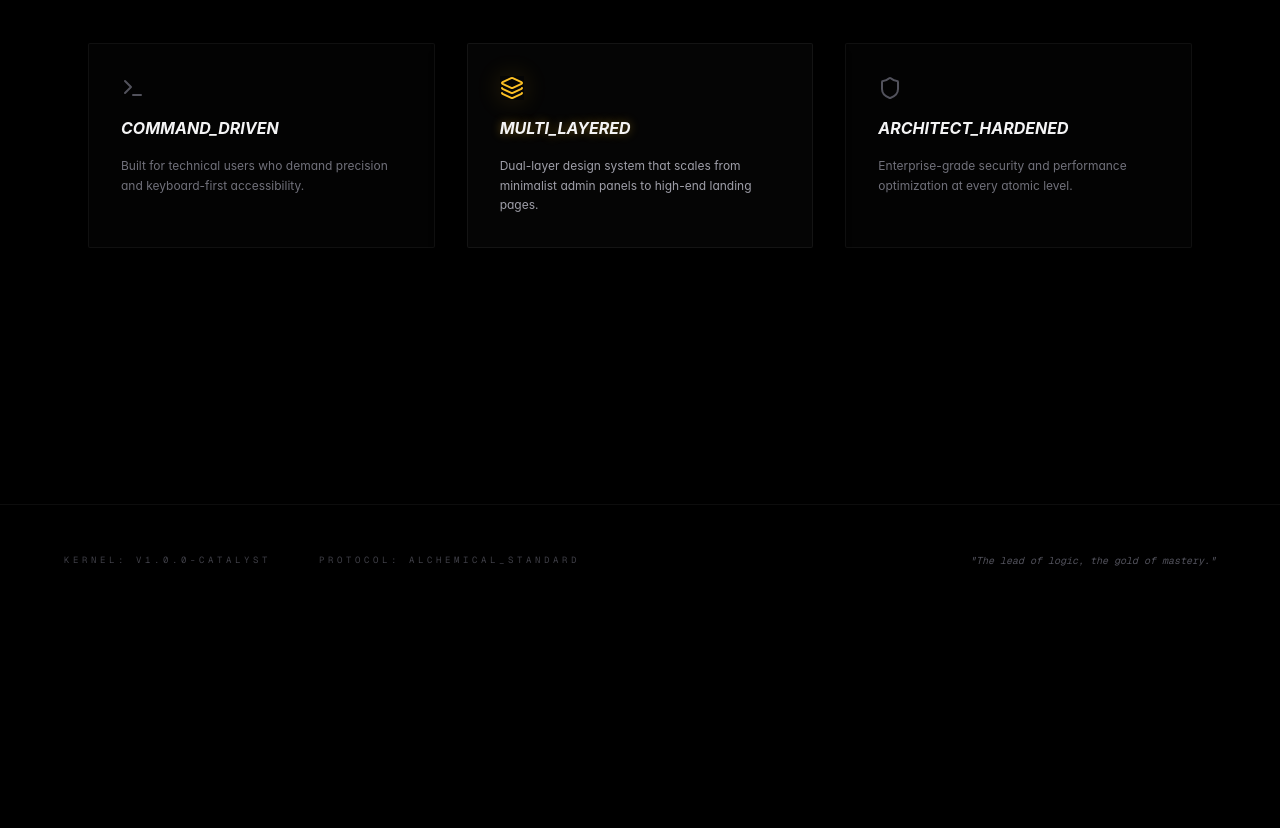
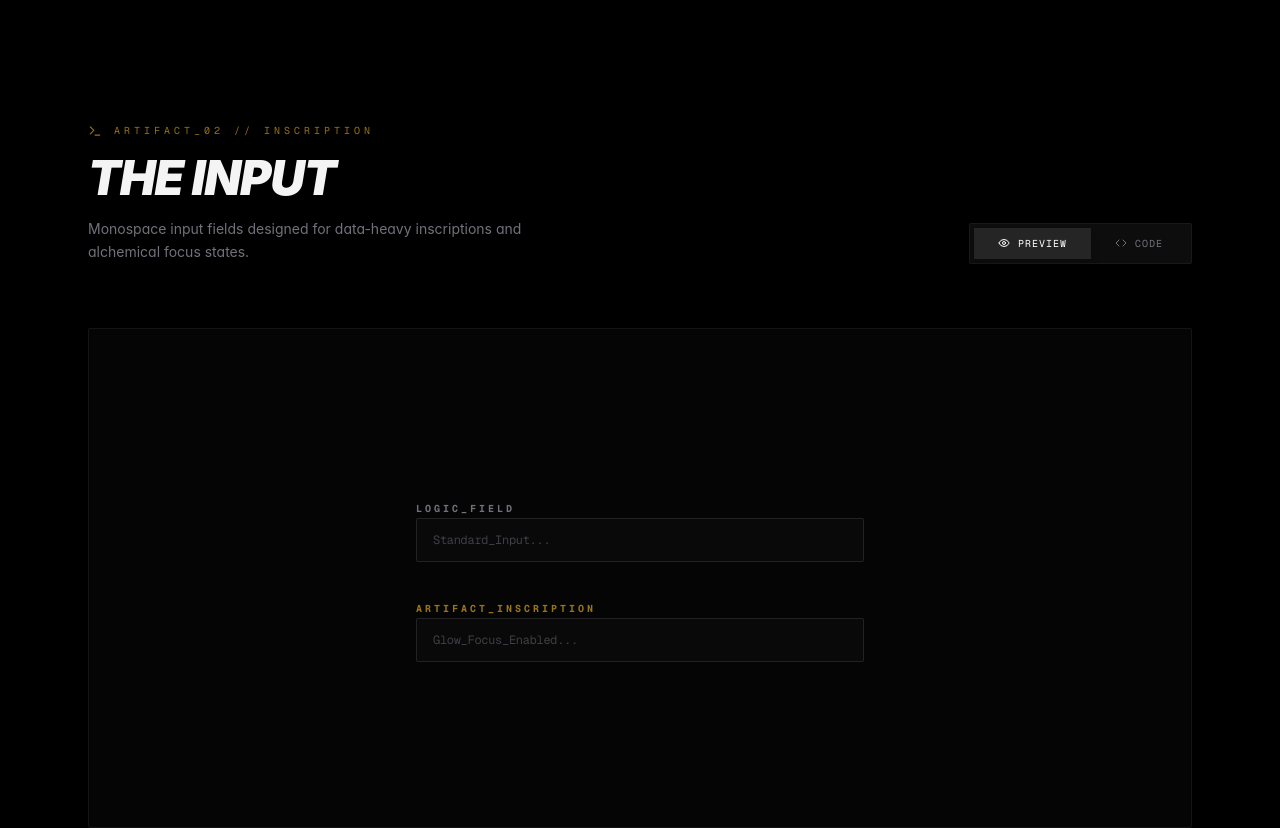
Before and after one commit to 8eyond-Infinite/8eyond-ui, a Next.js app: page / in a window 1280 px wide. Shown: the part 1680-2508 px from the top of the page. Before the commit the page ends 2296 px from the top, so only its background shows below. Built offline with nearby package versions, Linux system fonts and the light colour scheme.

Commit message:
feat: implement Input and Label components with alchemical showcase

```diff
--- a/app/page.tsx
+++ b/app/page.tsx
@@ -10,6 +10,8 @@ import {
   CardDescription,
   CardContent,
   CardFooter,
+  Input,
+  Label,
 } from "@/components/ui";
 import { cn } from "@/lib/utils";
 import {
@@ -24,16 +26,18 @@ import {
   Terminal,
   Cpu,
   Sparkles,
+  Inscription,
 } from "lucide-react";
 
 export default function Home() {
   const [activeTab, setActiveTab] = useState<"preview" | "code">("preview");
+  const [activeInputTab, setActiveInputTab] = useState<"preview" | "code">(
+    "preview"
+  );
   const [copied, setCopied] = useState(false);
 
-  const copyCode = () => {
-    navigator.clipboard.writeText(
-      `<Button variant="alchemist" size="lg">\n  Transmute Artifact\n</Button>`
-    );
+  const copyCode = (code: string) => {
+    navigator.clipboard.writeText(code);
     setCopied(true);
     setTimeout(() => setCopied(false), 2000);
   };
@@ -108,7 +112,8 @@ export default function Home() {
             </div>
           </motion.div>
 
-          <div className="grid grid-cols-1 gap-40">
+          <div className="grid grid-cols-1 gap-60">
+            {/* Artifact 01: Button */}
             <div className="space-y-16">
               <div className="flex flex-col md:flex-row md:items-end justify-between gap-8">
                 <div className="space-y-4">
@@ -192,7 +197,11 @@ export default function Home() {
                           <div className="w-2.5 h-2.5 rounded-full bg-white/10" />
                         </div>
                         <button
-                          onClick={copyCode}
+                          onClick={() =>
+                            copyCode(
+                              `<Button variant="alchemist" size="lg">\n  Transmute Artifact\n</Button>`
+                            )
+                          }
                           className="text-zinc-500 hover:text-white transition-all p-2 hover:bg-white/5 rounded-md"
                         >
                           {copied ? (
@@ -220,6 +229,135 @@ export default function Home() {
                           {"  Transmute Artifact"}
                           {"\n"}
                           {"</Button>"}
+                        </code>
+                      </pre>
+                    </motion.div>
+                  )}
+                </AnimatePresence>
+              </Card>
+            </div>
+
+            {/* Artifact 02: Input */}
+            <div className="space-y-16">
+              <div className="flex flex-col md:flex-row md:items-end justify-between gap-8">
+                <div className="space-y-4">
+                  <div className="flex items-center gap-3 text-accent font-mono text-[10px] tracking-[0.4em] uppercase opacity-60">
+                    <Terminal size={14} /> Artifact_02 // INSCRIPTION
+                  </div>
+                  <h2 className="text-5xl font-black tracking-tight uppercase italic">
+                    The Input
+                  </h2>
+                  <p className="text-zinc-500 max-w-md text-sm leading-relaxed">
+                    Monospace input fields designed for data-heavy inscriptions
+                    and alchemical focus states.
+                  </p>
+                </div>
+
+                <div className="flex bg-white/5 p-1 rounded-[2px] border border-white/5 h-fit">
+                  <button
+                    onClick={() => setActiveInputTab("preview")}
+                    className={cn(
+                      "flex items-center gap-2 px-6 py-2 text-[10px] font-mono uppercase tracking-widest transition-all duration-300",
+                      activeInputTab === "preview"
+                        ? "bg-white/10 text-white shadow-lg"
+                        : "text-zinc-500 hover:text-zinc-300"
+                    )}
+                  >
+                    <Eye size={12} /> Preview
+                  </button>
+                  <button
+                    onClick={() => setActiveInputTab("code")}
+                    className={cn(
+                      "flex items-center gap-2 px-6 py-2 text-[10px] font-mono uppercase tracking-widest transition-all duration-300",
+                      activeInputTab === "code"
+                        ? "bg-white/10 text-white shadow-lg"
+                        : "text-zinc-500 hover:text-zinc-300"
+                    )}
+                  >
+                    <Code size={12} /> Code
+                  </button>
+                </div>
+              </div>
+
+              <Card
+                variant="artifact"
+                className="min-h-[500px] flex items-center justify-center relative overflow-hidden bg-white/[0.01]"
+              >
+                <AnimatePresence mode="wait">
+                  {activeInputTab === "preview" ? (
+                    <motion.div
+                      key="preview"
+                      initial={{
+                        opacity: 0,
+                        scale: 0.98,
+                        filter: "blur(10px)",
+                      }}
+                      animate={{ opacity: 1, scale: 1, filter: "blur(0px)" }}
+                      exit={{ opacity: 0, scale: 0.98, filter: "blur(10px)" }}
+                      transition={{ duration: 0.5 }}
+                      className="w-full max-w-md space-y-8 z-10"
+                    >
+                      <div className="space-y-3">
+                        <Label htmlFor="logic">Logic_Field</Label>
+                        <Input id="logic" placeholder="Standard_Input..." />
+                      </div>
+                      <div className="space-y-3">
+                        <Label htmlFor="artifact" className="text-accent/60">
+                          Artifact_Inscription
+                        </Label>
+                        <Input
+                          variant="artifact"
+                          id="artifact"
+                          placeholder="Glow_Focus_Enabled..."
+                        />
+                      </div>
+                    </motion.div>
+                  ) : (
+                    <motion.div
+                      key="code"
+                      initial={{ opacity: 0, y: 10 }}
+                      animate={{ opacity: 1, y: 0 }}
+                      exit={{ opacity: 0, y: -10 }}
+                      className="w-full max-w-2xl bg-black/40 backdrop-blur-md rounded-lg border border-white/5 p-8 font-mono text-sm relative group"
+                    >
+                      <div className="flex justify-between items-center mb-6 pb-4 border-b border-white/5">
+                        <div className="flex gap-1.5">
+                          <div className="w-2.5 h-2.5 rounded-full bg-white/10" />
+                          <div className="w-2.5 h-2.5 rounded-full bg-white/10" />
+                          <div className="w-2.5 h-2.5 rounded-full bg-white/10" />
+                        </div>
+                        <button
+                          onClick={() =>
+                            copyCode(
+                              `<Label htmlFor="key">Key</Label>\n<Input variant="artifact" id="key" />`
+                            )
+                          }
+                          className="text-zinc-500 hover:text-white transition-all p-2 hover:bg-white/5 rounded-md"
+                        >
+                          {copied ? (
+                            <Check size={16} className="text-accent" />
+                          ) : (
+                            <Copy size={16} />
+                          )}
+                        </button>
+                      </div>
+                      <pre className="text-zinc-300 leading-loose overflow-x-auto">
+                        <code className="block">
+                          <span className="text-zinc-600">import</span>{" "}
+                          {"{ Input, Label }"}{" "}
+                          <span className="text-zinc-600">from</span>{" "}
+                          <span className="text-accent">
+                            &quot;@/components/ui&quot;
+                          </span>
+                          ;{"\n\n"}
+                          {'<div className="space-y-3">'}
+                          {"\n"}
+                          {'  <Label htmlFor="key">Artifact_Key</Label>'}
+                          {"\n"}
+                          {"  <Input "}
+                          <span className="text-accent">variant</span>
+                          =&quot;artifact&quot; id=&quot;key&quot; /&gt;{"\n"}
+                          {"</div>"}
                         </code>
                       </pre>
                     </motion.div>
--- /dev/null
+++ b/src/components/ui/Input/Input.tsx
@@ -0,0 +1,30 @@
+import * as React from "react";
+import { cn } from "@/lib/utils";
+
+export interface InputProps extends React.InputHTMLAttributes<HTMLInputElement> {
+  variant?: "default" | "artifact";
+}
+
+const Input = React.forwardRef<HTMLInputElement, InputProps>(
+  ({ className, type, variant = "default", ...props }, ref) => {
+    return (
+      <input
+        type={type}
+        className={cn(
+          "flex h-11 w-full rounded-[2px] border border-white/10 bg-white/[0.02] px-4 py-2 font-mono text-xs tracking-tight transition-all duration-300 placeholder:text-zinc-700 focus-visible:outline-none disabled:cursor-not-allowed disabled:opacity-50",
+          variant === "default" &&
+            "focus-visible:border-white/30 focus-visible:bg-white/[0.05]",
+          variant === "artifact" &&
+            "focus-visible:border-accent/40 focus-visible:shadow-glow focus-visible:bg-accent/[0.02]",
+          className
+        )}
+        ref={ref}
+        {...props}
+      />
+    );
+  }
+);
+
+Input.displayName = "Input";
+
+export { Input };
--- /dev/null
+++ b/src/components/ui/Input/index.ts
@@ -0,0 +1 @@
+export * from "./Input";
--- /dev/null
+++ b/src/components/ui/Label/Label.tsx
@@ -0,0 +1,20 @@
+import * as React from "react";
+import { cn } from "@/lib/utils";
+
+const Label = React.forwardRef<
+  HTMLLabelElement,
+  React.LabelHTMLAttributes<HTMLLabelElement>
+>(({ className, ...props }, ref) => (
+  <label
+    ref={ref}
+    className={cn(
+      "text-[10px] font-mono font-bold uppercase tracking-[0.3em] text-zinc-500 leading-none peer-disabled:cursor-not-allowed peer-disabled:opacity-70",
+      className
+    )}
+    {...props}
+  />
+));
+
+Label.displayName = "Label";
+
+export { Label };
--- /dev/null
+++ b/src/components/ui/Label/index.ts
@@ -0,0 +1 @@
+export * from "./Label";
--- a/src/components/ui/index.ts
+++ b/src/components/ui/index.ts
@@ -1,2 +1,4 @@
 export * from "./Button";
 export * from "./Card";
+export * from "./Input";
+export * from "./Label";
```
Also changed, not shown: 1 other file (tests, documents, lock files or other folders).
